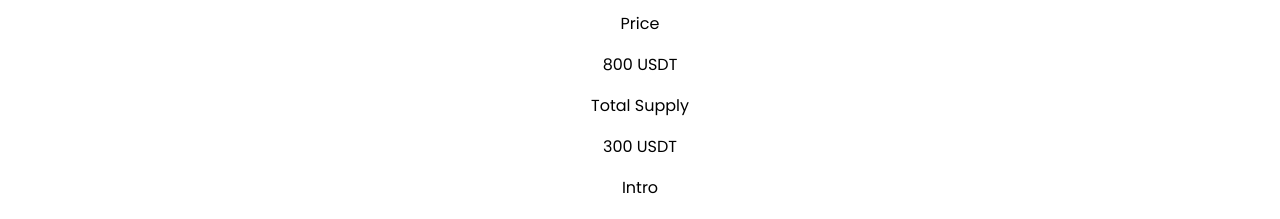
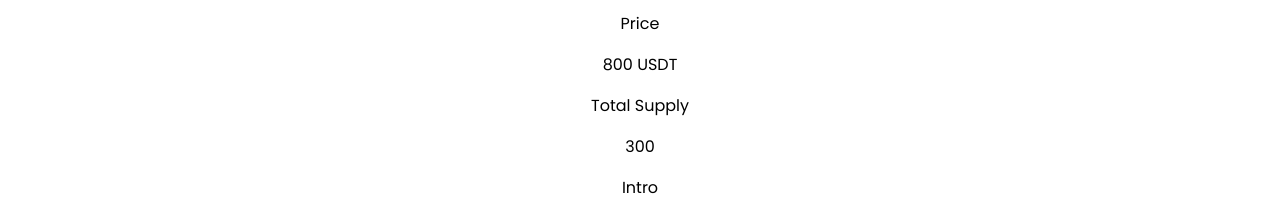
Before and after one commit to coredevscott/DataDAO, a React (Create React App) app: page /nodes in a window 1280 px wide. Shown: the part 1500-1719 px from the top of the page. Built offline with nearby package versions, Linux system fonts and the light colour scheme; what wagmi would draw is missing.

Commit message:
total_supply_updated

```diff
--- a/src/components/Node/NodeBuy.js
+++ b/src/components/Node/NodeBuy.js
@@ -23,7 +23,7 @@
                 </div>
                 <div className="flex flex-col gap-3 text-center lg:text-left">
                   <p className="text-sm">Total Supply</p>
-                  <p className="text-2xl font-semibold">300 USDT</p>
+                  <p className="text-2xl font-semibold">300</p>
                 </div>
                 <div className="flex flex-col gap-3 text-center lg:text-left">
                   <p className="text-sm">Intro</p>
```
